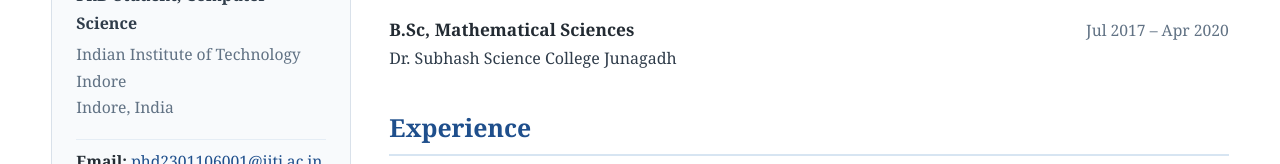
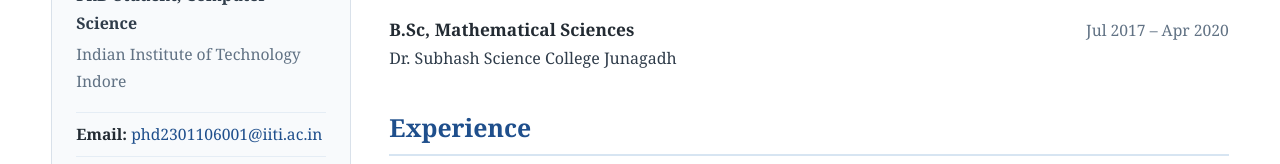
Before and after one commit to Hareshkumar11/Hareshkumar11.github.io, a plain HTML site: page index.html in a window 1280 px wide. Shown: the part 557-721 px from the top of the page. Drawn offline with Linux system fonts and the light colour scheme.

Commit message:
Remove location from profile in index.html
Removed location information from the profile section.

```diff
--- a/index.html
+++ b/index.html
@@ -27,7 +27,7 @@
       <h1>Hareshkumar Jadav</h1>
       <div class="role">PhD Student, Computer Science</div>
       <div class="org">Indian Institute of Technology Indore</div>
-      <div class="place">Indore, India</div>
+
 
       <ul class="sidebar-links">
         <li><strong>Email:</strong> <a href="mailto:phd2301106001@iiti.ac.in">phd2301106001@iiti.ac.in</a></li>
```
